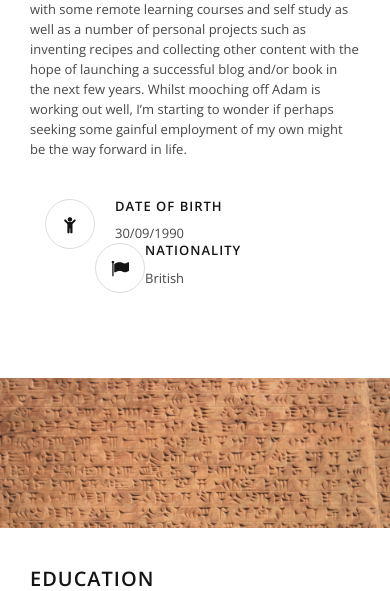
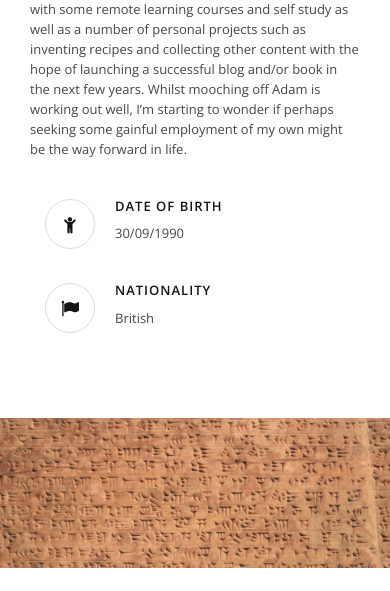
Before and after one commit to EveClements/EveClements.github.io, a PHP site: page / in a window 390 px wide. Shown: the part 828-1419 px from the top of the page. Run offline with PHP 8.4, Linux system fonts and the light colour scheme; some libraries are stand-ins or nearby versions.

Commit message:
Fix mobile margin issue

```diff
--- a/css/responsive.css
+++ b/css/responsive.css
@@ -395,4 +395,9 @@
 		border-bottom: 1px solid #fff;
 		border-right: none;
 	}
+
+        .about .info-box, .about .info-box p {
+	    margin-bottom:40px;
+        }
+
 }
--- a/css/theme.css
+++ b/css/theme.css
@@ -948,6 +948,7 @@ sup a, sup a:hover, sup a:focus, sup a:active{
 	margin-bottom: 40px;
 }
 
+
 .about .info-box, .about .info-box p {
 	margin-bottom:0;
 }
```
